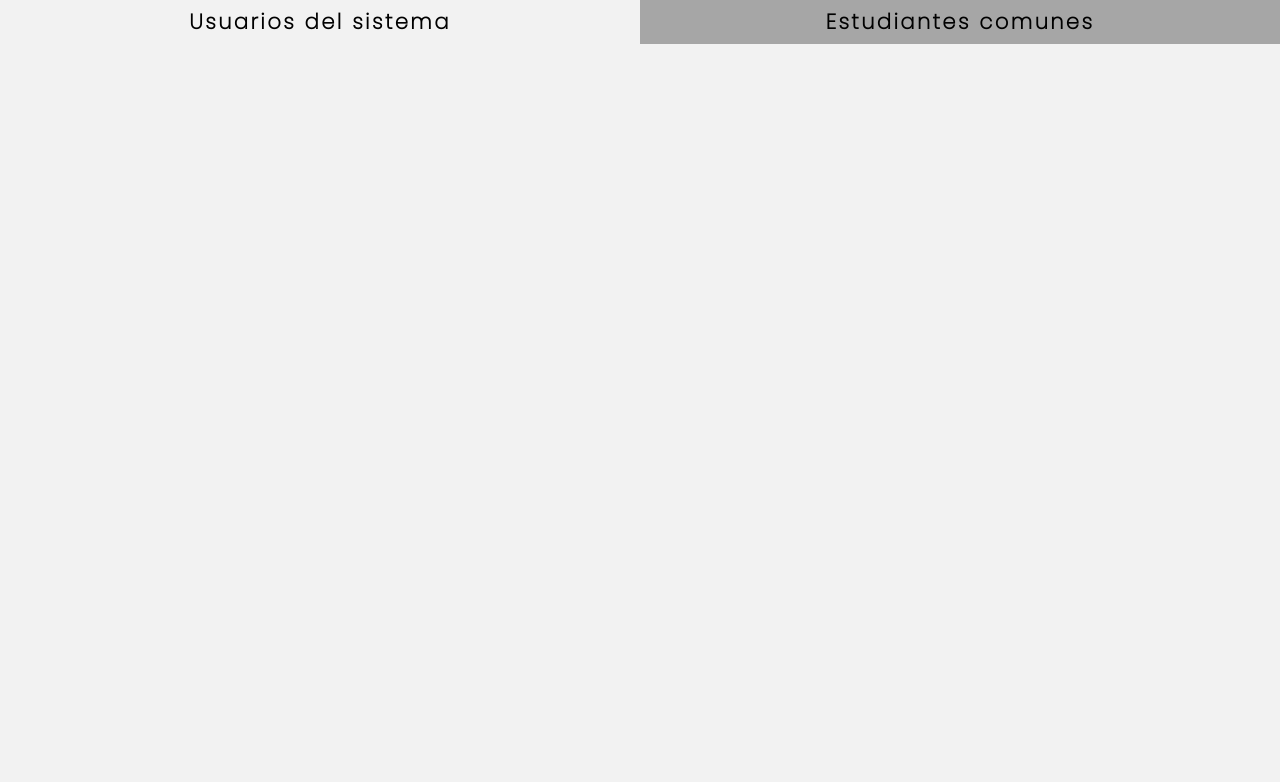
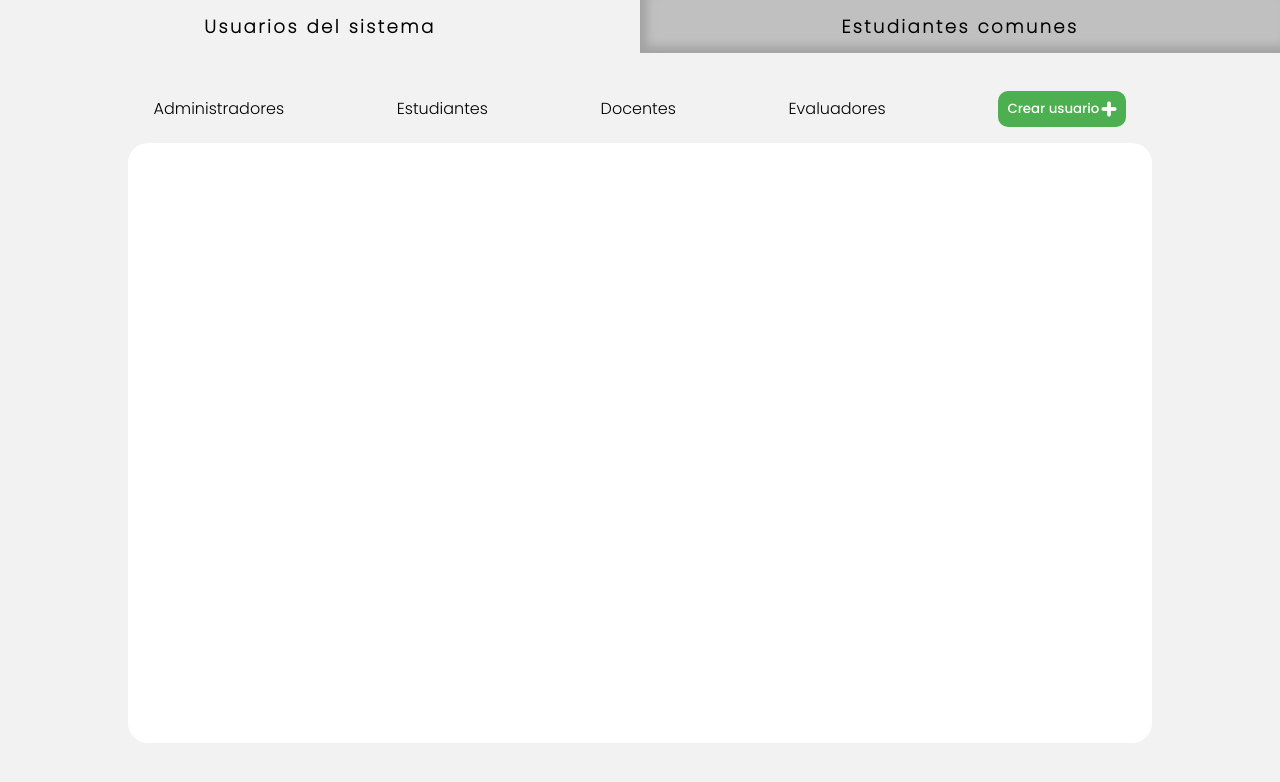
Before and after one commit to xxDianaPadilla/Sistema-de-Notas-Expo-, a plain HTML site: page pages/users.html in a window 1280 px wide. Drawn offline with Linux system fonts and the light colour scheme.

Commit message:
sncjnwecnwb

```diff
--- a/pages/users.html
+++ b/pages/users.html
@@ -15,5 +15,17 @@
             <h1>Estudiantes comunes</h1>
         </section>
     </div>
+    <main>
+        <div id="roles">
+            <p>Administradores</p>
+            <p>Estudiantes</p>
+            <p>Docentes</p>
+            <p>Evaluadores</p>
+            <button id="newUser">Crear usuario <img src="../img/mas.png" width="16px"></button>
+        </div>
+        <div id="cardContainer">
+
+        </div>
+    </main>
 </body>
 </html>
--- a/styles/usersStyle.css
+++ b/styles/usersStyle.css
@@ -41,12 +41,12 @@ body {
 }
 
 #categoriaBox section {
-    width: 50%;
+    width: 50vw;
     font-family: poppinsExtraLight;
-    font-size: 14px;
+    font-size: 12px;
     text-align: center;
     letter-spacing: 2.5px;
-    padding: 0.5% 0%;
+    padding: 1% 0%;
 }
 
 .tipoCat1 {
@@ -54,5 +54,54 @@ body {
 }
 
 .tipoCat2 {
-    background-color: #a6a6a6;
+    background-color: #c0c0c0;
+    box-shadow: inset #a4a3a3 7px -7px 10px;
 }
+
+main {
+    display: flex;
+    flex-wrap: wrap;
+    width: 100vw;
+    justify-content: center;
+    padding: 3% 0%;
+}
+
+#roles {
+    width: 76vw;
+    display: flex;
+    flex-wrap: wrap;
+    justify-content: space-between;
+    align-items: center;
+    font-family: poppinsLight;
+    font-size: 16px;
+}
+
+#roles p {
+    padding-bottom: 2vh;
+    text-align: center;
+}
+
+#roles button {
+    margin-bottom: 2vh;
+}
+
+#newUser {
+    width: 10vw;
+    background-color: #4CAF50;
+    font-family: poppinsMedium;
+    border: none;
+    border-radius: 10px;
+    color: #fff;
+    padding: 1vh;
+    display: flex;
+    flex-wrap: nowrap;
+    align-items: center;
+    justify-content: space-around;
+}
+
+#cardContainer {
+    width: 80vw;
+    height: 75vh;
+    background-color: #fff;
+    border-radius: 20px;
+}
```
Also changed, not shown: img/mas.png (added).
